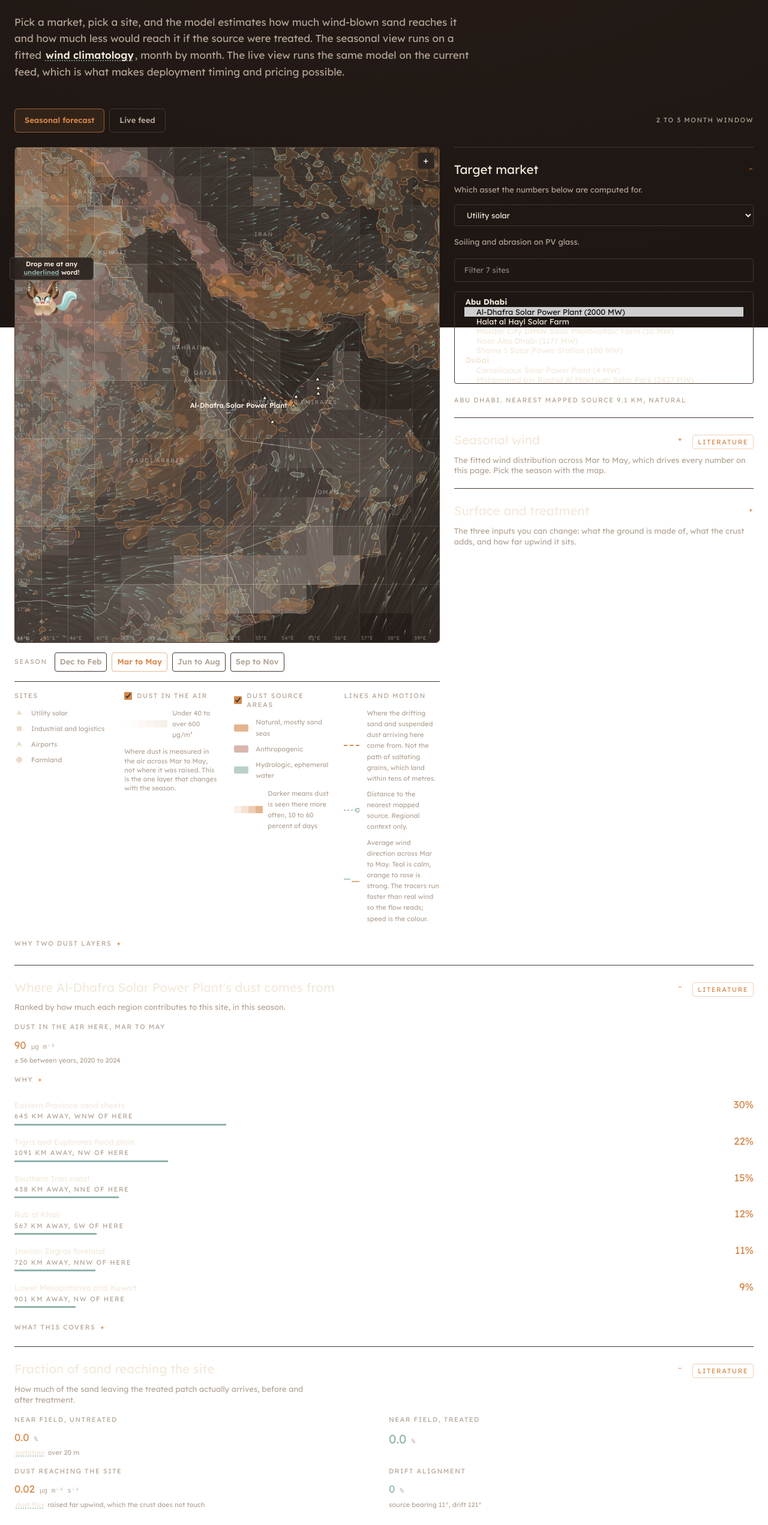
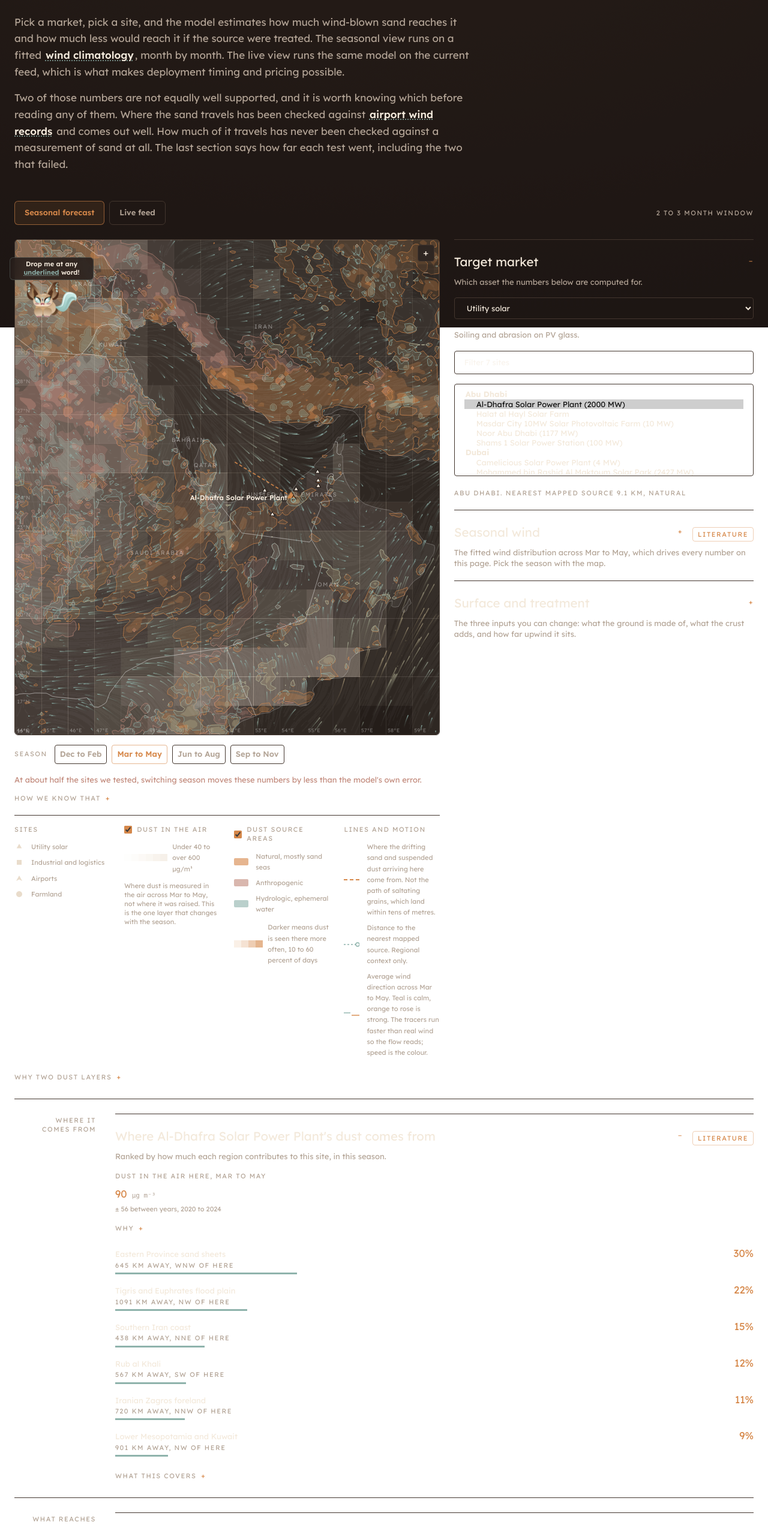
Before and after one commit to Faheem107/iGEM-Modeling-Tool-Kit, a Next.js app: page /exposure in a window 1280 px wide. Shown: the part 254-2797 px from the top of the page at 60% size. Built offline with nearby package versions, Linux system fonts and the light colour scheme.

Commit message:
Group the page by the question each part answers
Four rail sections, no indices. Direction is said to be better supported than
amount where each number is, not in a footnote.

```diff
--- a/src/components/exposure/ExposureWorkspace.tsx
+++ b/src/components/exposure/ExposureWorkspace.tsx
@@ -14,6 +14,8 @@ import { sourceColor } from "./ExposureMap";
 import { Fold, ModuleActions, Note, Slider, StatCard } from "@/src/components/simulation/_shared";
 import BusinessCaseBookmark from "@/src/components/BusinessCaseBookmark";
 import { GlossaryText } from "@/src/components/GlossaryTerm";
+import Grade from "./Grade";
+import WindValidation, { useWindValidation } from "./WindValidation";
 import ExposureMap, { type SourceFeature, type TargetSite } from "./ExposureMap";
 import MapLegend from "./MapLegend";
 import WindRose from "./WindRose";
@@ -69,16 +71,6 @@ const SEASONS = [
   { id: "SON", label: "Sep to Nov", months: [9, 10, 11], mid: 10 },
 ] as const;
 
-function Grade({ grade }: { grade: "measured" | "literature" | "unsourced" }) {
-  const tone =
-    grade === "measured" ? "text-dune-teal border-dune-teal/40"
-    : grade === "literature" ? "text-dune-orange border-dune-orange/40"
-    : "text-dune-rose border-dune-rose/40";
-  return (
-    <span className={`caption rounded-[4px] border px-2 py-1 ${tone}`}>{grade}</span>
-  );
-}
-
 export default function ExposureWorkspace() {
   const { isLightMode } = useTheme();
   // The index links here twice, once per view, so the link has to land on the
@@ -127,6 +119,10 @@ export default function ExposureWorkspace() {
   const [liveLoading, setLiveLoading] = useState(false);
 
   const hl = useHighlight();
+
+  /** What the verify_* scripts found. Read at runtime like every other dataset,
+   *  so a number here cannot drift from the test that produced it. */
+  const validation = useWindValidation();
 
   useEffect(() => {
     // Measured grain size, rather than the constant hard-coded above it.
@@ -550,6 +546,17 @@ export default function ExposureWorkspace() {
               </button>
             ))}
           </div>
+          {mode === "seasonal" && validation && (
+            <div>
+              <p className="text-[length:var(--text-micro)] leading-relaxed text-dune-rose">
+                At about half the sites we tested, switching season moves these numbers
+                by less than the model&apos;s own error.
+              </p>
+              <Note label="How we know that" className="mt-1">
+                {`We built the wind on 2022 and 2023, asked it to predict 2024, and measured how wrong it was. That error was larger than the gap between two neighbouring seasons in ${validation.heldOutYear.impact.seasonGapSwamped} of the ${validation.heldOutYear.impact.seasonGapChecked} season pairs we scored. So the season buttons resolve something real at the sites with a strong seasonal swing, and at the flatter sites they are inside the noise. The last section on this page has the rest of it.`}
+              </Note>
+            </div>
+          )}
           <MapLegend
             showSources={showSources}
             onToggleSources={setShowSources}
@@ -665,6 +672,9 @@ export default function ExposureWorkspace() {
                   <p className="caption">
                     ERA5 2022 to 2024, grid cell {seasonal.at.lat}°N {seasonal.at.lon}°E
                   </p>
+                  <Note label="How far to trust this">
+                    {"The direction is the part to rely on. It agrees with three UAE airport records to within 6.3 degrees across about 75,000 paired hours, and nothing in the model rotates it. The speed does not agree as well. The grid reads low, and it sees between 29 and 78 percent of the hours those airports recorded above the speed that starts sand moving, so the sand figures below are more likely to be under than over."}
+                  </Note>
                 </div>
               ) : (
                 <>
@@ -737,18 +747,30 @@ export default function ExposureWorkspace() {
             <p className="caption -mt-1">
               Roughly {(cohesion / 1.5e-5).toFixed(0)} kPa of crust strength
             </p>
-            <Note label="Where this number comes from" className="mb-4 mt-1">
+            <Note label="Where this number comes from" className="mt-1">
               {"Nowhere yet. This is the one value our own lab has to measure, so it stays a slider, and the conversion to crust strength is provisional too."}
+            </Note>
+            <Note label="How much it matters" className="mb-4 mt-1">
+              {"Two different questions get run together here, so they are worth separating. Nobody has measured this number, which makes it the least sourced input on the page. Of the seven inputs it also moves the amount of sand the least. But because it is unmeasured its plausible range is the widest of any input here, and across that range the cut we report runs from 45 percent to 100 percent. It is not the number that most changes the physics. It is the number that most changes how sure we are allowed to be."}
             </Note>
             <Slider label="Treated patch to asset" value={patchDist} onChange={setPatchDist} min={1} max={200} step={1} unit="m" isLightMode={isLightMode} hint="How far the treated ground sits upwind. The capture fraction falls away fast with distance." />
           </Fold>
         </div>
       </div>
 
-      {/* Outputs. One column of folds rather than a grid of panels: collapsed,
+      {/* Outputs, grouped by the question each group answers, with the group's
+          name in the rail gutter. Folds rather than a grid of panels: collapsed,
           they read as a list of questions the reader can open, which is the
-          point of folding them at all. */}
-      <div className="space-y-5">
+          point of folding them at all. The rail label is what tells them which
+          of those questions they are looking at.
+
+          No indices in the gutter. A number would imply an order the reader has
+          to follow, and they do not: somebody who only wants the money can go
+          straight to it. */}
+      <section className="border-t border-border pt-6">
+        <div className="rail-row">
+          <p className="caption pt-1">Where it comes from</p>
+          <div className="space-y-5">
         <Fold
           className="border-t border-border pt-5"
           title={`Where ${site ? site.name + "'s" : "this site's"} dust comes from`}
@@ -816,7 +838,14 @@ export default function ExposureWorkspace() {
             </div>
           )}
         </Fold>
+          </div>
+        </div>
+      </section>
 
+      <section className="border-t border-border pt-6">
+        <div className="rail-row">
+          <p className="caption pt-1">What reaches the site</p>
+          <div className="space-y-5">
         <Fold
           className="border-t border-border pt-5"
           title="Fraction of sand reaching the site"
@@ -904,8 +933,14 @@ export default function ExposureWorkspace() {
               rule={false}
             />
           </div>
-          <Note label="Why treatment moves both" className="mt-4">
-            {"Cohesion is the only thing the product changes. It raises the threshold wind, which raises the lower limit of the flux integral, which drops the sand flux and the suspension flux at once."}
+          <p className="mt-4 max-w-[62ch] text-[length:var(--text-micro)] leading-relaxed text-dune-rose">
+            Both thresholds above are calculated from grain size, not measured. At the
+            wind they imply, about {utFree0.toFixed(1)} m/s, the year we held back
+            predicted sand moving in seasons where the record shows none. Read the cut
+            as evidence that treatment works, not as how much.
+          </p>
+          <Note label="Why treatment moves both" className="mt-2">
+            {"Cohesion is the only thing the product changes. It raises the threshold wind, which raises the lower limit of the flux integral, which drops the sand flux and the dust flux at once."}
           </Note>
           {noTransport && (
             <p className="mt-2 text-[length:var(--text-micro)] leading-relaxed text-dune-rose">
@@ -921,8 +956,14 @@ export default function ExposureWorkspace() {
             </p>
           )}
         </Fold>
-      </div>
+          </div>
+        </div>
+      </section>
 
+      <section className="border-t border-border pt-6">
+        <div className="rail-row">
+          <p className="caption pt-1">What it costs</p>
+          <div className="space-y-5">
       <Fold
         className="border-t border-border pt-5"
         title="What it costs, and what treating the ground saves"
@@ -1070,6 +1111,21 @@ export default function ExposureWorkspace() {
           </div>
         )}
       </Fold>
+          </div>
+        </div>
+      </section>
+
+      {/* Last, and not folded away behind the sources toggle. A reader who has
+          just been shown a number in dollars should be able to keep scrolling
+          and find out how far we have actually checked it. */}
+      <section className="border-t border-border pt-6">
+        <div className="rail-row">
+          <p className="caption pt-1">How well it is tested</p>
+          <div>
+            <WindValidation doc={validation} isLightMode={isLightMode} />
+          </div>
+        </div>
+      </section>
 
       {/* Mounted here so the bookmark appears only on this module. */}
       <BusinessCaseBookmark />
--- a/src/components/pages/ExposureView.tsx
+++ b/src/components/pages/ExposureView.tsx
@@ -27,6 +27,11 @@ export default function ExposureView() {
             {"Pick a market, pick a site, and the model estimates how much wind-blown sand reaches it and how much less would reach it if the source were treated. The seasonal view runs on a fitted wind climatology, month by month. The live view runs the same model on the current feed, which is what makes deployment timing and pricing possible."}
           </GlossaryText>
         </p>
+        <p className="mt-4 text-[length:var(--text-body)] leading-relaxed text-muted-foreground">
+          <GlossaryText max={3}>
+            {"Two of those numbers are not equally well supported, and it is worth knowing which before reading any of them. Where the sand travels has been checked against airport wind records and comes out well. How much of it travels has never been checked against a measurement of sand at all. The last section says how far each test went, including the two that failed."}
+          </GlossaryText>
+        </p>
       </header>
 
       <ExposureWorkspace />
```
